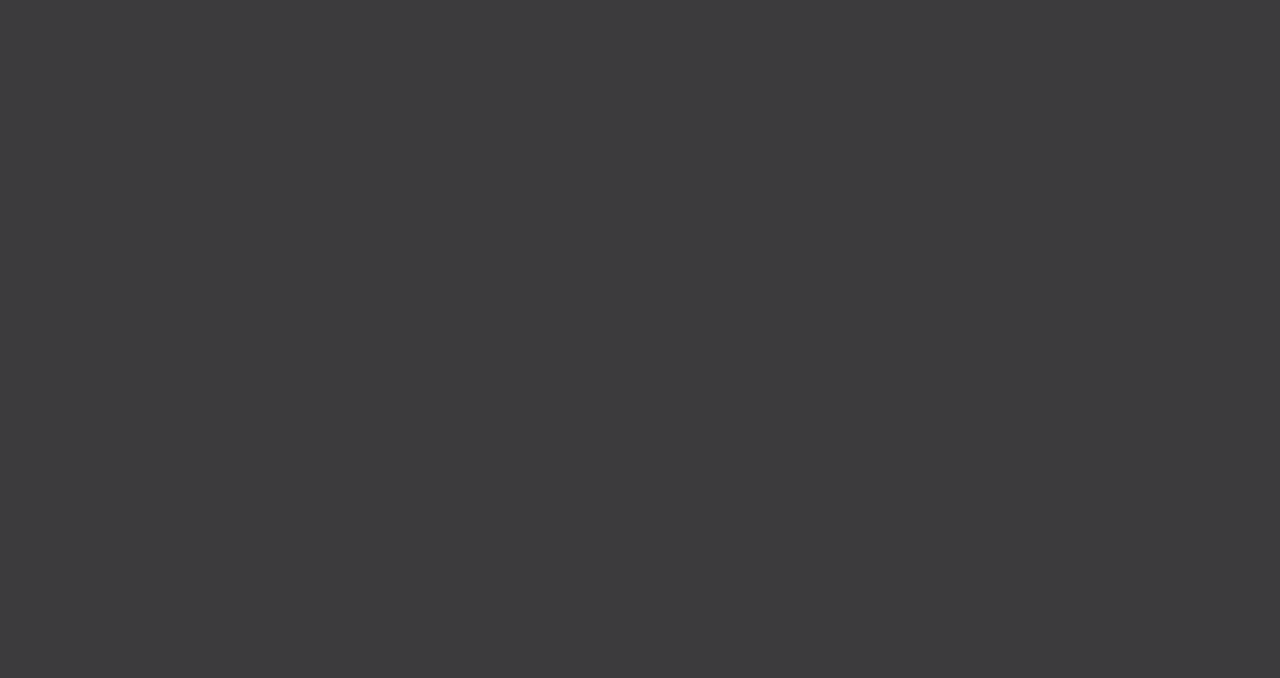
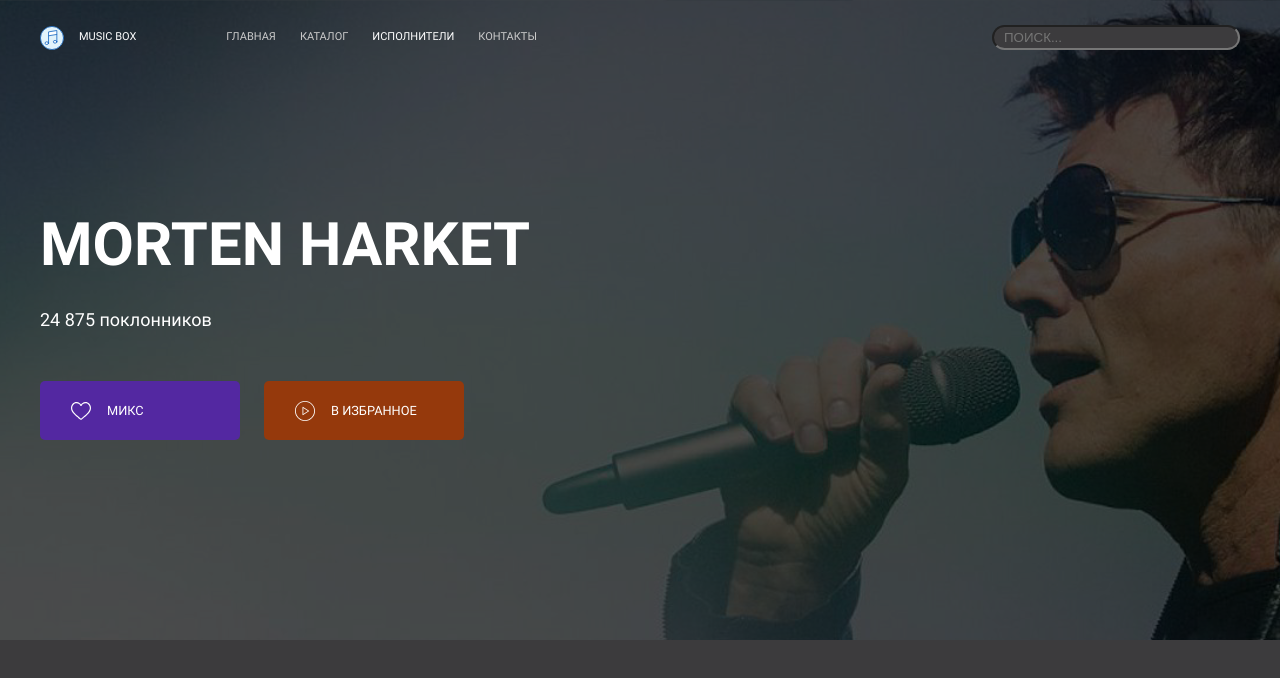
Before and after one commit to dotADmit/layout-designer-project-lvl2, a website: page src/artist.html in a window 1280 px wide. Drawn offline with Linux system fonts and the light colour scheme.

Commit message:
add artist description section

```diff
--- a/src/artist.html
+++ b/src/artist.html
@@ -7,10 +7,40 @@
   <meta name="viewport" content="width=device-width, initial-scale=1.0">
   <link rel="stylesheet" href="css/style.css">
   <title>Портал «Music Box» annwin</title>
+  <link rel="shortcut icon" href="images/logo.svg" type="image/x-icon">
 </head>
 
 <body>
+  <div class="gen-wrapper">
+    <header class="header content-container">
+      <div class="header-container">
+        <div class="logo">
+          <img src="images/logo.svg" alt="logo" class="logo-img">
+          <p class="logo-text m-0">MUSIC BOX</p>
+        </div>
+        <nav class="nav">
+          <ul class="nav-list m-0">
+            <li><a href="index.html" class="nav-link">ГЛАВНАЯ</a></li>
+            <li><a href="#" class="nav-link">КАТАЛОГ</a></li>
+            <li><a href="#" class="nav-link active">ИСПОЛНИТЕЛИ</a></li>
+            <li><a href="#" class="nav-link">КОНТАКТЫ</a></li>
+          </ul>
+        </nav>
+        <input type="text" class="header-search" placeholder="ПОИСК...">
+      </div>
+    </header>
 
+    <section class="page-description description-artist-bg" id="page-description">
+      <div class="page-description-container content-container description-artist-container">
+        <h1>Morten Harket</h1>
+        <p class="description-artist-text">24 875 поклонников</p>
+        <div class="btn-group">
+          <a href="#" class="btn btn-hero btn-mix">МИКС</a>
+          <a href="#" class="btn btn-hero btn-favorites">В ИЗБРАННОЕ</a>
+        </div>
+      </div>
+    </section>
+  </div>
 </body>
 
 </html>
--- a/src/scss/app.scss
+++ b/src/scss/app.scss
@@ -3,6 +3,8 @@
 @import 'general';
 @import 'header';
 @import 'page_description';
+@import 'index/page_description.scss';
+@import 'artist/page_description.scss';
 @import 'page_pricing';
 @import 'page_news';
 @import 'page_app';
--- /dev/null
+++ b/src/scss/artist/page_description.scss
@@ -0,0 +1,58 @@
+.description-artist {
+  &-bg {
+    background-image: url('../images/Morten Harket.png');
+  }
+
+  &-container {
+    align-items: flex-start;
+    text-align: center;
+  }
+
+  &-text {
+    margin: 16px 0 48px 0;
+  }
+}
+
+.btn {
+  &-group {
+    display: flex;
+    flex-wrap: wrap;
+    gap: 24px;
+
+    font-size: 12.8px;
+  }
+
+  &-hero {
+    position: relative;
+    width: 200px;
+
+    font-size: inherit;
+    padding-left: 67px;
+    text-align: left;
+
+    &::before {
+      position: absolute;
+      content: '';
+      left: 31px;
+      width: 20px;
+      height: 20px;
+      filter: invert(100%)
+    }
+  }
+
+  &-mix {
+    background-color: $purple;
+
+    &::before {
+      background: url('../images/heart.svg') no-repeat;
+    }
+  }
+
+  &-favorites {
+    background-color: $red;
+
+    &::before {
+    background: url('../images/play-button.svg') no-repeat;
+    }
+  }
+}
--- a/src/scss/general.scss
+++ b/src/scss/general.scss
@@ -107,6 +107,7 @@ ul {
 }
 
 .btn {
+  position: relative;
   display: block;
 
   padding: 20px 30px;
@@ -126,3 +127,7 @@ ul {
 .bg-gradient {
   background: linear-gradient(89.75deg, #5328a1 32.83%, #95390c 81.56%);
 }
+
+nav .active {
+  color: #fff;
+}
--- /dev/null
+++ b/src/scss/index/page_description.scss
@@ -0,0 +1,62 @@
+.description-main {
+  &-bg {
+    background-image: url('../images/banner.png');
+  }
+
+  &-container {
+    align-items: center;
+    text-align: center;
+  }
+
+  &-text {
+    margin: 31px 0 17px 0;
+  }
+
+  &-form {
+    max-width: 570px;
+    width: 100%;
+  }
+}
+
+.form-group-input {
+  display: flex;
+  gap: 24px;
+  margin: 0 auto;
+}
+
+.form-input {
+  display: block;
+  min-width: 270px;
+  min-height: 50px;
+  margin-bottom: 1.5rem;
+  padding-left: 20px;
+  flex-grow: 1;
+
+  color: #fff;
+  border: 2px solid $dark-grey;
+  border-radius: 3px;
+
+  background: none;
+}
+
+.form-input::placeholder {
+  color: #fff;
+}
+
+.form-submit {
+  width: 100%;
+
+  color: #fff;
+  background: $green;
+}
+
+@media (max-width: 605px) {
+  .description-main-text {
+    font-size: 16px;
+  }
+
+  .form-group-input {
+    flex-direction: column;
+    gap: 0;
+  }
+}
--- a/src/scss/page_description.scss
+++ b/src/scss/page_description.scss
@@ -1,72 +1,17 @@
 .page-description {
-  background-image: url('../images/banner.png');
   background-position: center;
   background-size: cover;
-}
 
-.page-description-container {
+  &-container {
     display: flex;
     flex-direction: column;
-  align-items: center;
-  text-align: center;
 
     padding: 200px 0;
 
     color: #fff;
-}
-
-.page-description-text {
-  margin: 31px 0 17px 0;
-}
-
-.page-description-form {
-  max-width: 570px;
-  width: 100%;
-}
-
-.form-group-input {
-  display: flex;
-  gap: 24px;
-  margin: 0 auto;
-}
-
-.form-input {
-  display: block;
-  min-width: 270px;
-  min-height: 50px;
-  margin-bottom: 1.5rem;
-  padding-left: 20px;
-  flex-grow: 1;
-
-  color: #fff;
-  border: 2px solid $dark-grey;
-  border-radius: 3px;
-
-  background: none;
-}
-
-.form-input::placeholder {
-  color: #fff;
-}
-
-.form-submit {
-  width: 100%;
-
-  color: #fff;
-  background: $green;
-}
 
     @media (max-width: 605px) {
-  .page-description-container {
       padding: 250px 0 201px 0;
     }
-
-  .page-description-text {
-    font-size: 16px;
-  }
-
-  .form-group-input {
-    flex-direction: column;
-    gap: 0;
   }
 }
```
Also changed, not shown: src/index.html (+6 -6 lines), src/css/style.css, 2 other files. Lines whose indentation alone changed are shown as unchanged.
